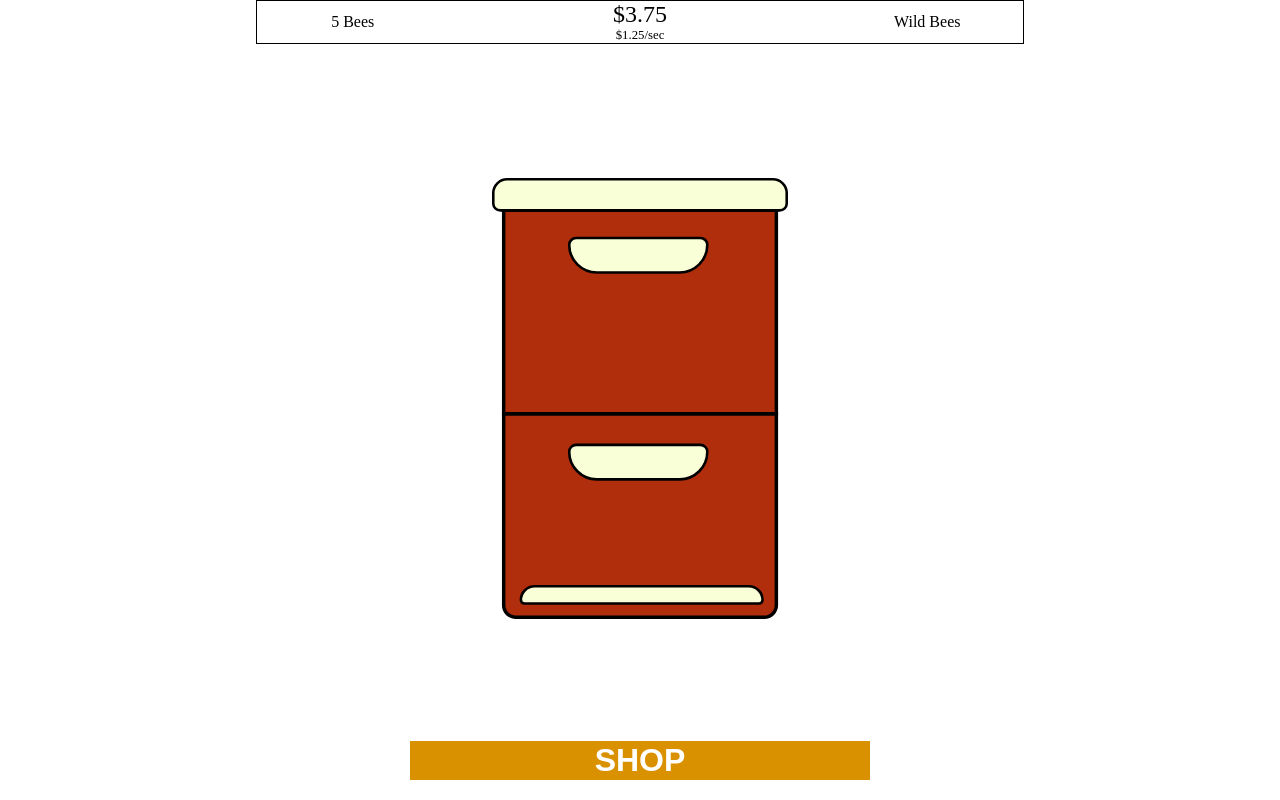
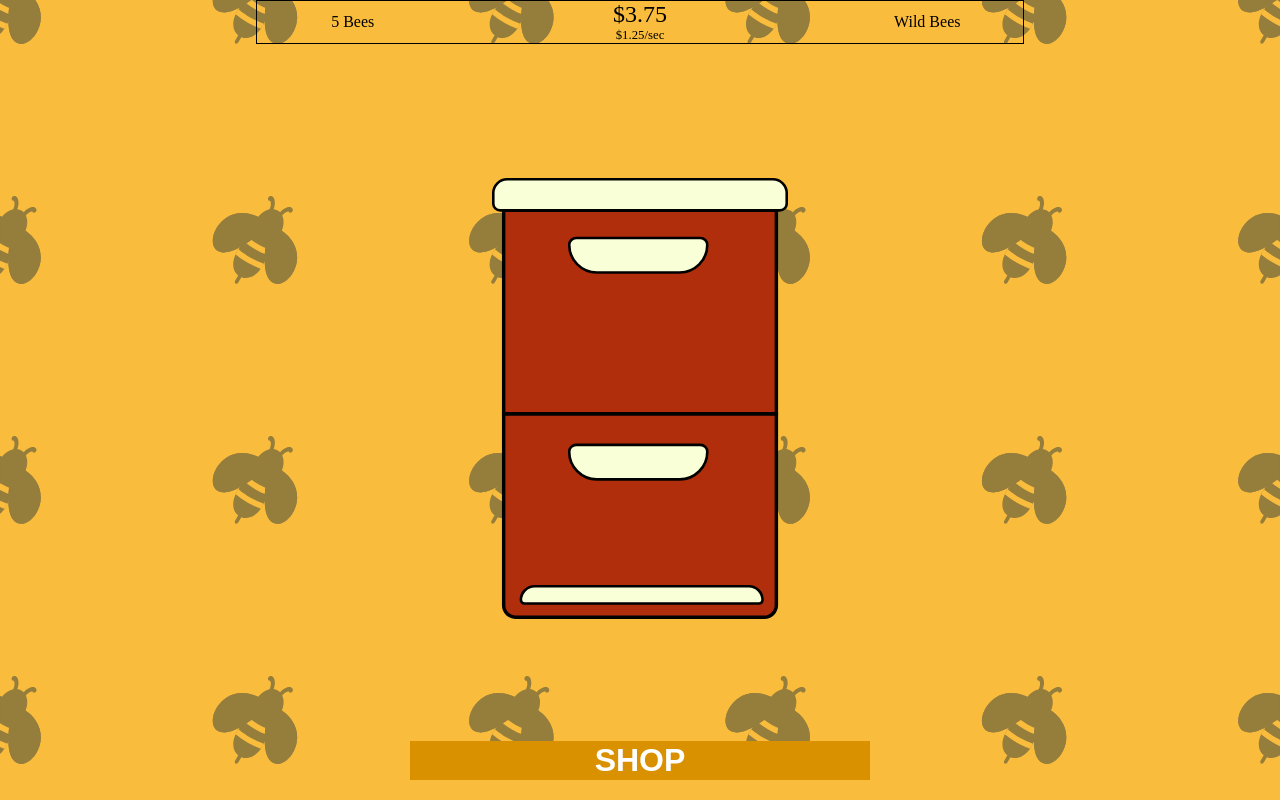
Before and after one commit to lvingonzales/honey-clicker, a React (Vite) app: page / in a window 1280 px wide. Built offline with nearby package versions, Linux system fonts and the light colour scheme; a web font is replaced by a local one.

Commit message:
Added background svg and tiling settings

```diff
--- a/src/App.jsx
+++ b/src/App.jsx
@@ -8,6 +8,7 @@ import Upgrade from "./Components/Upgrade";
 
 // Upgrades
 // Each upgrade is an object with set properties as part of a template
+// NOTE TO SELF ADD ATTRIBUTION TO BEE VECTOR ARTIST: <a href="https://www.vecteezy.com/free-vector/bee">Bee Vectors by Vecteezy</a>
 const Upgrades = [
   {
     name: "Bee Keepers",
@@ -78,6 +79,7 @@ export default function App() {
   const moneyRef = useRef(0);
   const honeyProductionRef = useRef(0);
   const beeRef = useRef(0);
+  const incomeRef = useRef(0);
   const [money, setMoney] = useState(moneyRef.current);
 
   // Updates values on a one second interval
@@ -98,6 +100,8 @@ export default function App() {
       moneyRef.current =
         moneyRef.current +
         honeyProductionRef.current * bee.baseValue * Upgrades[4].effect();
+
+      incomeRef.current = (honeyProductionRef.current * beeList[currentBee].baseValue).toFixed(2);
 
       // Calculation order is Base value + flat increases * percentage increases * multiplicative increases
 
@@ -123,6 +127,8 @@ export default function App() {
       moneyRef.current +
       honeyProductionRef.current * bee.baseValue * Upgrades[4].effect();
 
+    incomeRef.current = (honeyProductionRef.current * beeList[currentBee].baseValue).toFixed(2);
+
     setMoney(moneyRef.current.toFixed(2));
   }
 
@@ -130,10 +136,8 @@ export default function App() {
     <>
       <div className="topBar">
         <IncomeDisplay
-          money={money}
-          income={(
-            honeyProductionRef.current * beeList[currentBee].baseValue
-          ).toFixed(2)}
+          money={+money}
+          income={+incomeRef.current}
           bees={beeRef.current}
           beeType={beeList[currentBee].name}
         />
--- a/src/Components/IncomeDisplay.jsx
+++ b/src/Components/IncomeDisplay.jsx
@@ -1,16 +1,21 @@
 import PropTypes from "prop-types"
 import incomeDisplay from "../Styles/IncomeDisplay.module.css"
 import honeyIcon from "/Honey.svg"
+import { useEffect } from "react"
 
 export default function IncomeDisplay ({money, income, bees, beeType}) {
+
+    useEffect(() => {
+        console.log(typeof money);
+    }, [])
     return (
         <>
             <div className={incomeDisplay.wrapper}>
                 <div className={incomeDisplay.bank}>
-                    <p>${money}</p>
+                    <p>${money >= 1000000 ? money.toExponential(3): money}</p>
                 </div>
                 <div className={incomeDisplay.income}>
-                    <p>${income}/sec</p>
+                    <p>${income >= 1000000 ? money.toExponential(3) : income}/sec</p>
                 </div>
                 <p className={incomeDisplay.bees}>{bees} Bees </p>
                 <p>{beeType}</p>
--- a/src/Components/Upgrade.jsx
+++ b/src/Components/Upgrade.jsx
@@ -54,6 +54,6 @@ Upgrade.propTypes = {
   upgrade: PropTypes.object,
   setMultiplier: PropTypes.func,
   currentMultiplier: PropTypes.number,
-  money: PropTypes.number,
+  money: PropTypes.object,
   setMoney: PropTypes.func
 }
--- a/src/index.css
+++ b/src/index.css
@@ -2,6 +2,11 @@
 
 :root {
   font-family: Abeezee;
+  background-image: url(/bee-background.svg);
+  background-size: auto;
+  background-repeat: repeat;
+  background-attachment: fixed;
+  background-color: #FABC3C;
 }
 
 body {
```
Also changed, not shown: public/bee-background.svg (added).
